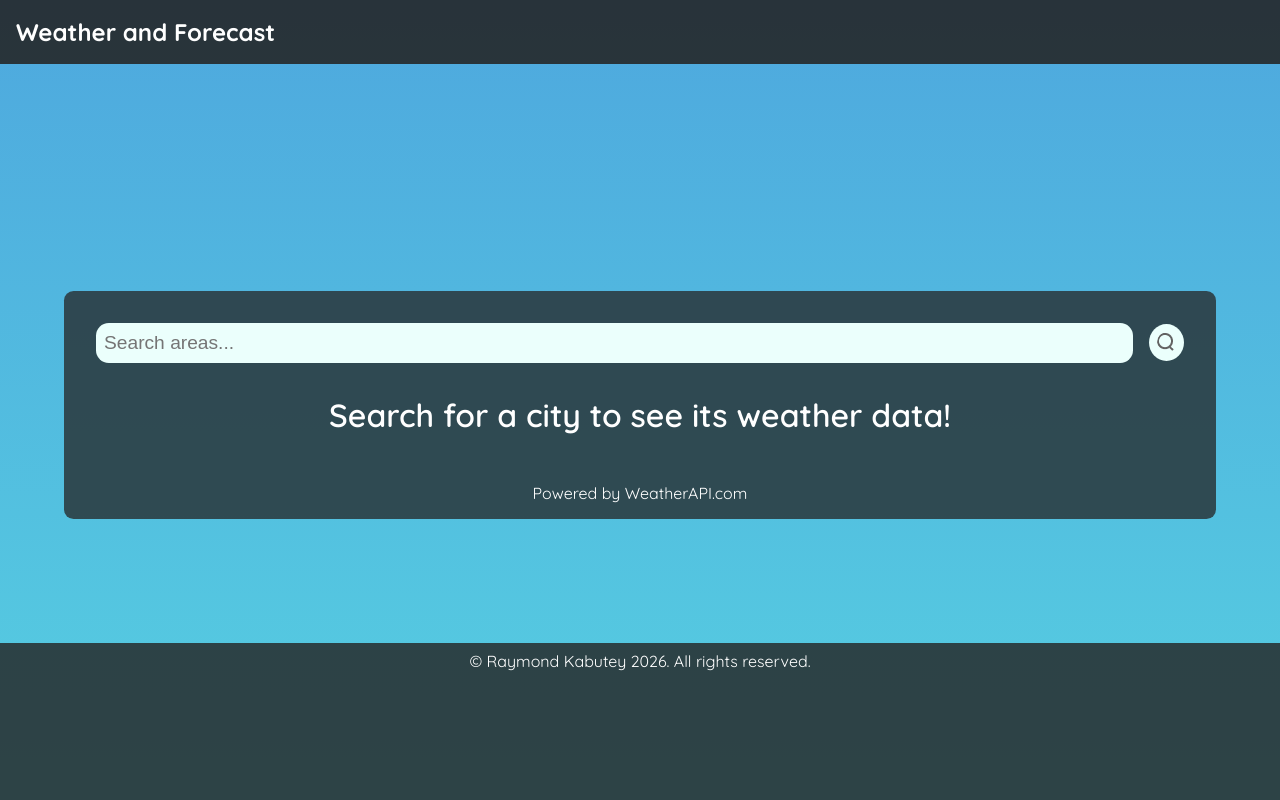
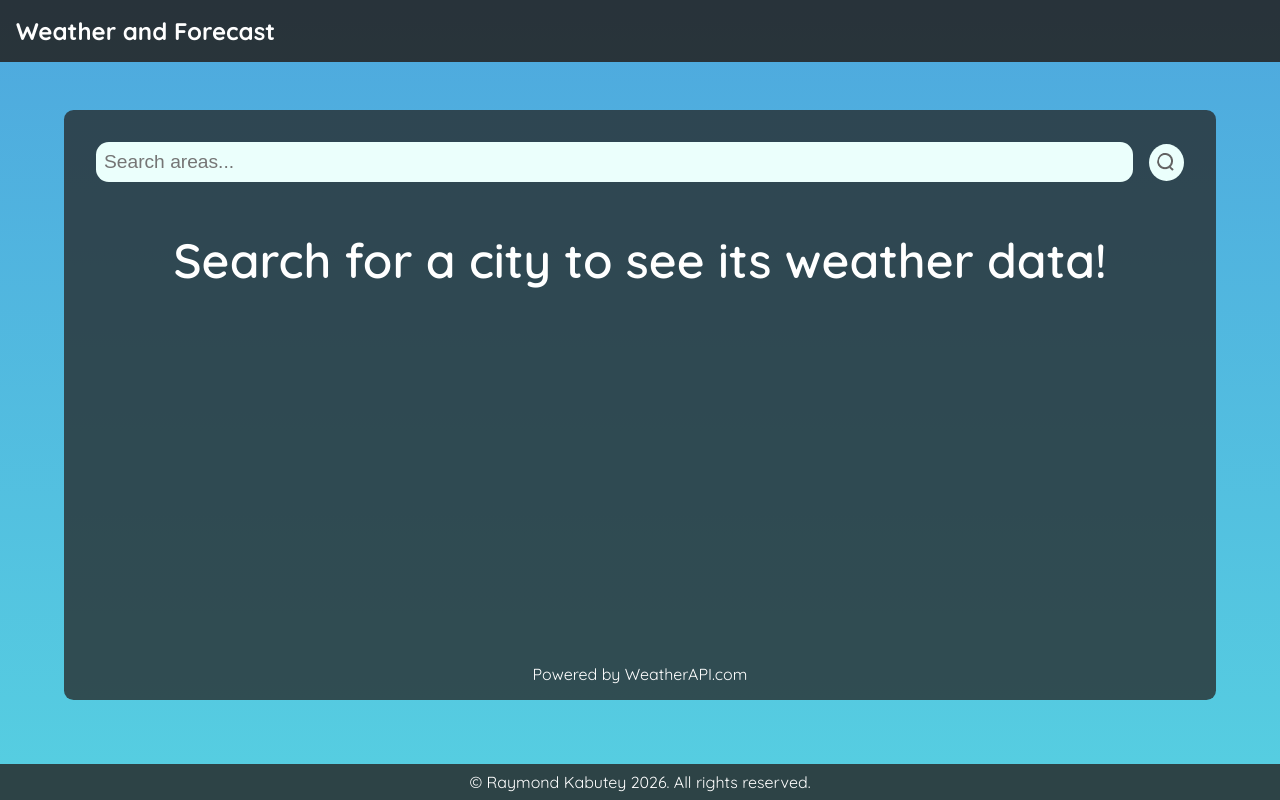
Before and after one commit to raymondk-7/weather-app, a React (Vite) app: page / in a window 1280 px wide. Built offline with nearby package versions, Linux system fonts and the light colour scheme.

Commit message:
scaling fixes

```diff
--- a/src/App.css
+++ b/src/App.css
@@ -2,6 +2,17 @@
 
 .app {
     font-family: Quicksand;
+    display: flex;
+    flex-direction: column;
+    min-height: 100vh;
+    width: 100%;
+    max-width: 100%;
+    overflow-x: hidden;
+    box-sizing: border-box;
+}
+
+.weather {
+    flex: 1;
 }
 
 @keyframes fadeInOpacity {
@@ -65,4 +76,5 @@ header a, .navcontainer ul li a {
     display: flex;
     justify-content: center;
     width: 100%;
+    max-height: 4em;
 }
--- a/src/components/Weather.css
+++ b/src/components/Weather.css
@@ -8,13 +8,13 @@
     padding: 2rem;
     padding-bottom: 0;
     border-radius: 0.6rem;
-
-    background: #242424C0;
     display: flex;
     flex-direction: column;
     align-items: center;
-    justify-self: center;
-    width: 90vw;
+
+    height: auto;
+    width: 90%;
+    background: #242424C0;
 
     opacity: 1;
     animation-name: fadeInOpacity;
@@ -42,9 +42,10 @@
 
 .search-prompt {
     margin: 1em;
+    flex: 1;
     color: white;
     font-weight: 600;
-    font-size: 2em;
+    font-size: 3rem;
     text-align: center;
 }
 
@@ -106,13 +107,13 @@
 }
 
 .weekday {
-    font-size: 3em;
+    font-size: 3rem;
     font-weight: 600;
     color: #ffffff;
 }
 
 .location {
-    font-size: 2em;
+    font-size: 2rem;
 }
 
 
@@ -141,6 +142,7 @@
         overflow: hidden;
         padding: 1rem 0;
 
+
         opacity: 1;
         animation-name: fadeInOpacity;
         animation-iteration-count: 1;
@@ -164,7 +166,7 @@
     }
 
     .temperature, .feelsLike-temp {
-        font-size: 4em;
+        font-size: 4rem;
         font-weight: 500;
     }
 
@@ -173,7 +175,7 @@
     }
 
     .condition-text, .feelsLike {
-        font-size: 2em;
+        font-size: 2rem;
     }
 
     .feelsLike-icon {
@@ -231,7 +233,7 @@
     }
 
     .temperature, .feelsLike-temp {
-        font-size: 2em;
+        font-size: 2rem;
         font-weight: 500;
         white-space: nowrap;
     }
@@ -242,7 +244,7 @@
     }
 
     .condition-text, .feelsLike {
-        font-size: 1.5em;
+        font-size: 1.5rem;
     }
 
     .feelsLike-icon {
@@ -282,13 +284,13 @@
     display: flex;
     align-items: flex-start;
     margin-inline: 0.5em;
-    font-size: 22px;
+    font-size: 1.5rem;
     white-space: nowrap;
 }
 
 .weather-data .col span {
     display: block;
-    font-size: 16px;
+    font-size: 1rem;
 }
 
 .weather-data .col img {
--- a/src/components/Weather.jsx
+++ b/src/components/Weather.jsx
@@ -138,9 +138,9 @@ const Weather = ({ weatherData, setWeatherData }) => {
                 <li
                   key={item.id}
                   onClick={() => {
-                    setCity(item.name);   // 1. Fills the search bar text with the city name
-                    search(item.name);    // 2. Automatically launches the 7-day forecast search
-                    setSuggestions([]);   // 3. Empties the array to instantly close the box
+                    setCity(item.name);   // Fills the search bar text with the city name
+                    search(`${item.name}, ${item.country}`);    // Automatically launches the 7-day forecast search
+                    setSuggestions([]);   // Empties the array to instantly close the box
                   }}
                 >
                   {item.name}, <span className="country-tint">{item.country}</span>
--- a/src/components/reset.css
+++ b/src/components/reset.css
@@ -1,5 +1,10 @@
-html {
+*, *::before, *::after {
     margin: 0;
     padding: 0;
     box-sizing: border-box;
 }
+
+html, body {
+  width: 100%;
+  overflow-x: hidden; /* Stops horizontal scrolling entirely */
+}
```
